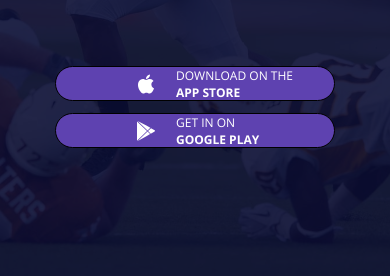
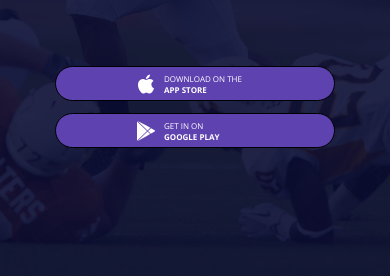
Before and after one commit to Daria-chizh/sportsmen, a plain HTML site: page index.html in a window 390 px wide. Shown: the part 342-618 px from the top of the page. Drawn offline with Linux system fonts and the light colour scheme.

Commit message:
update font-size and margin for app button on mobile

```diff
--- a/index.css
+++ b/index.css
@@ -547,6 +547,11 @@ body {
     height: 20px;
   }
 
+  .app-button-label {
+    font-size: 8px;
+    margin-left: 8px;
+  }
+
   .app-buttons {
     flex-direction: column;
     margin-top: 60px;
```
